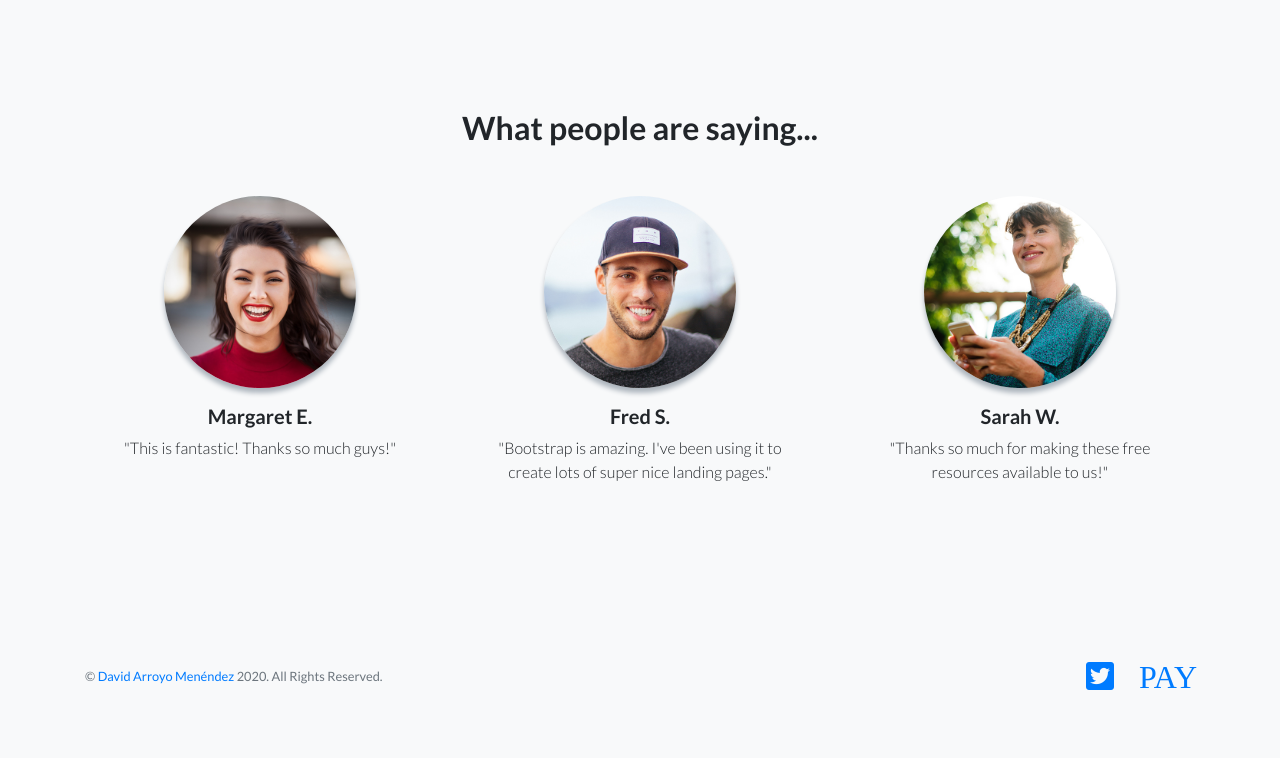
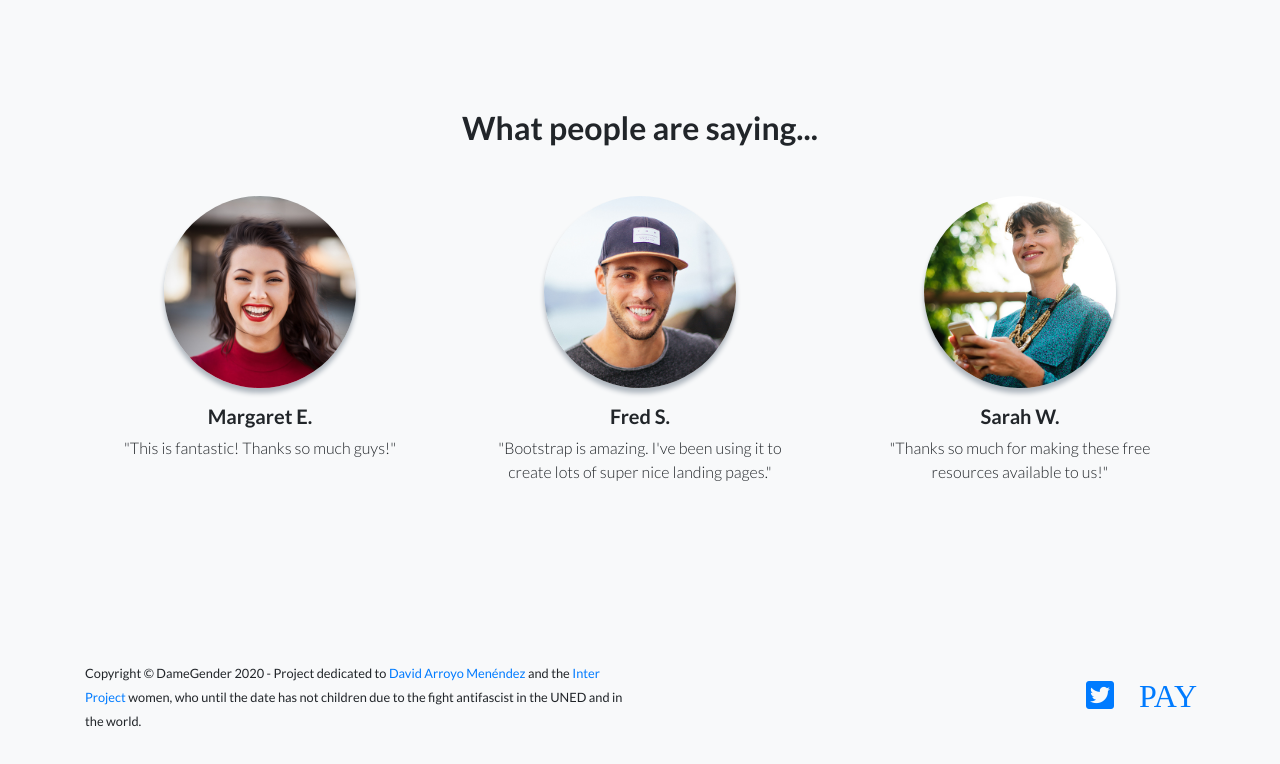
Before and after one commit to davidam/damelibraries-web, a website: page index.html in a window 1280 px wide. Shown: the part 2574-3338 px from the top of the page. Drawn offline with Linux system fonts and the light colour scheme.

Commit message:
index.html: add inter and davidam note

```diff
--- a/index.html
+++ b/index.html
@@ -246,7 +246,7 @@
           <!--     <a href="#">Privacy Policy</a> -->
           <!--   </li> -->
           <!-- </ul> -->
-          <p class="text-muted small mb-4 mb-lg-0">&copy; <a href="http://www.davidam.com">David Arroyo Menéndez</a> 2020. All Rights Reserved.</p>
+	  <small>Copyright &copy; DameGender 2020 - Project dedicated to <a href="http://www.davidam.com">David Arroyo Menéndez</a> and the <a href="https://www2.uned.es/grupointer/inter.html">Inter Project</a> women, who until the date has not children due to the fight antifascist in the UNED and in the world.</small>
         </div>
         <div class="col-lg-6 h-100 text-center text-lg-right my-auto">
           <ul class="list-inline mb-0">
```
